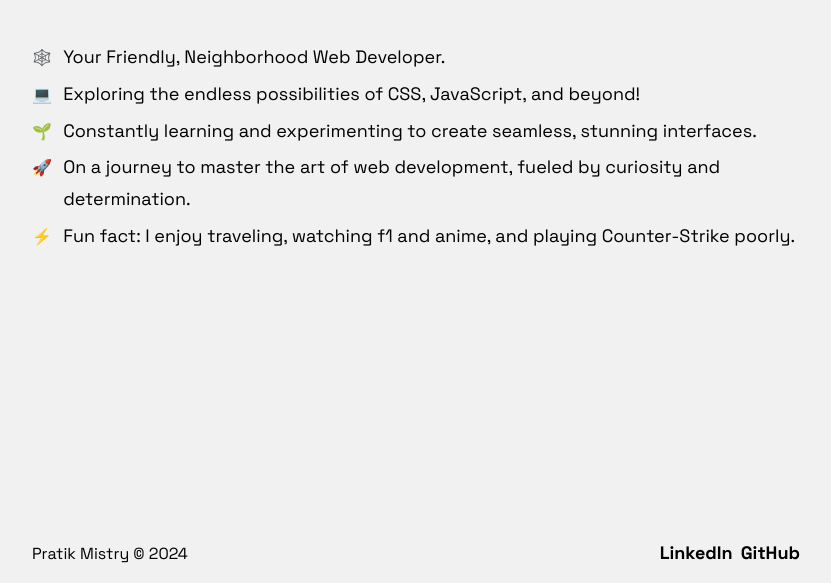
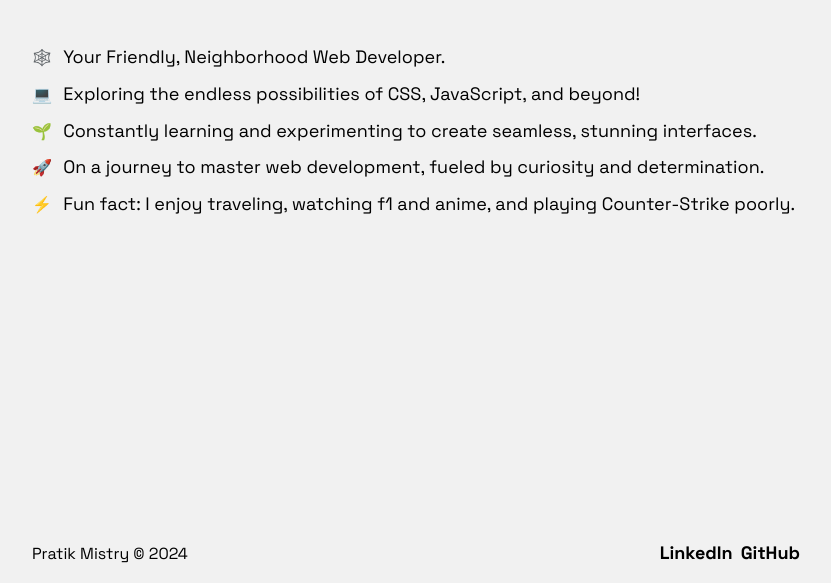
Before and after one commit to pratixmistry/pratixmistry.github.io, a plain HTML site: page index.html in a window 1280 px wide. Shown: the part 217-800 px from the top of the page, without its empty margins (224-1055 px from the left). Drawn offline with Linux system fonts and the light colour scheme.

Commit message:
Update index.html

```diff
--- a/index.html
+++ b/index.html
@@ -195,24 +195,15 @@
 					</li>
 					<li>
 						<span>💻</span>
-						<p>
-							Exploring the endless possibilities of CSS, JavaScript, and beyond!
-						</p>
+						<p>Exploring the endless possibilities of CSS, JavaScript, and beyond!</p>
 					</li>
 					<li>
 						<span>🌱</span>
-						<!-- <p>Constantly diving into the world of front-end technologies. One line of code at a time!</p> -->
 						<p>Constantly learning and experimenting to create seamless, stunning interfaces.</p>
 					</li>
-					<!-- <li>
-						<span>💡</span>
-						<p>Eager to learn, experiment, and create stunning user interfaces that leave a lasting
-							impression.
-						</p>
-					</li> -->
 					<li>
 						<span>🚀</span>
-						<p>On a journey to master the art of web development, fueled by curiosity and determination.</p>
+						<p>On a journey to master web development, fueled by curiosity and determination.</p>
 					</li>
 					<li>
 						<span>⚡</span>
```
